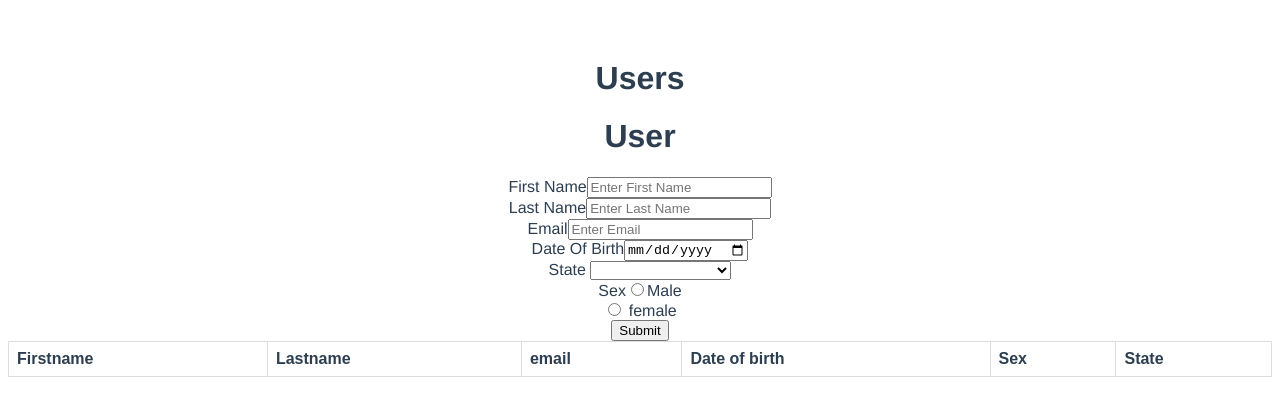
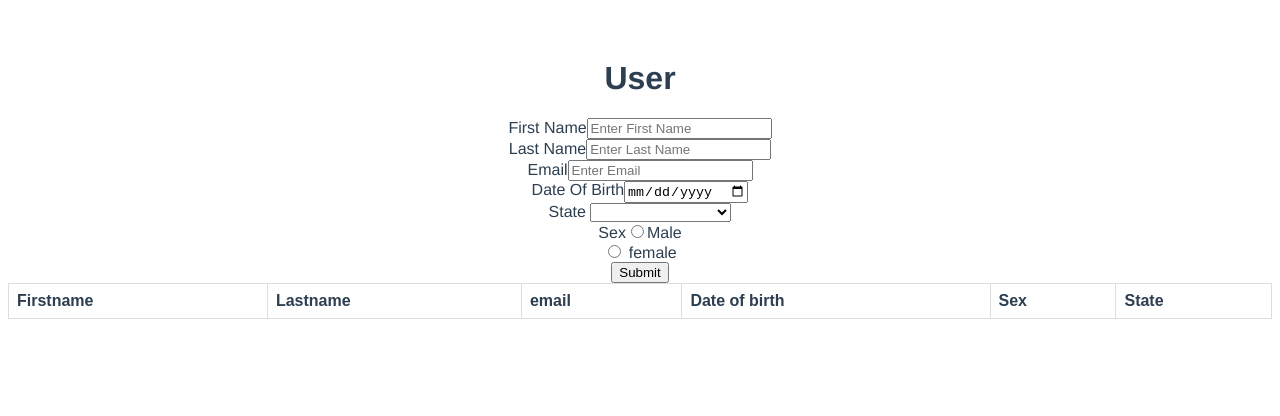
Before and after one commit to jayppatel30/front, a Vue app: page / in a window 1280 px wide. Shown: the top 416 px of the page. Built offline with nearby package versions, Linux system fonts and the light colour scheme; what vue-resource would draw is missing.

Commit message:
deleted one title

```diff
--- a/src/App.vue
+++ b/src/App.vue
@@ -1,6 +1,5 @@
 <template>
   <div id="app">
-    <h1> Users</h1>
     <user></user>
   </div>
 </template>
```
